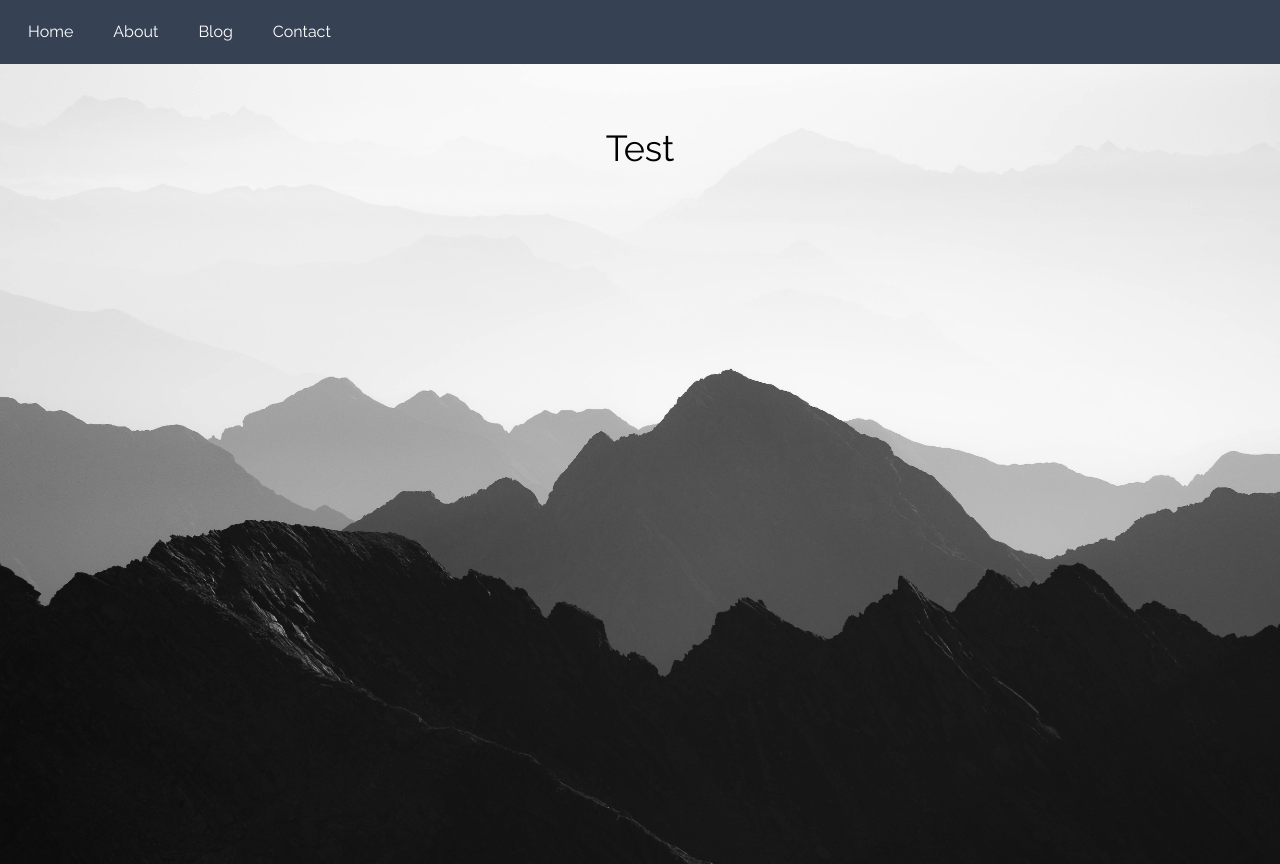
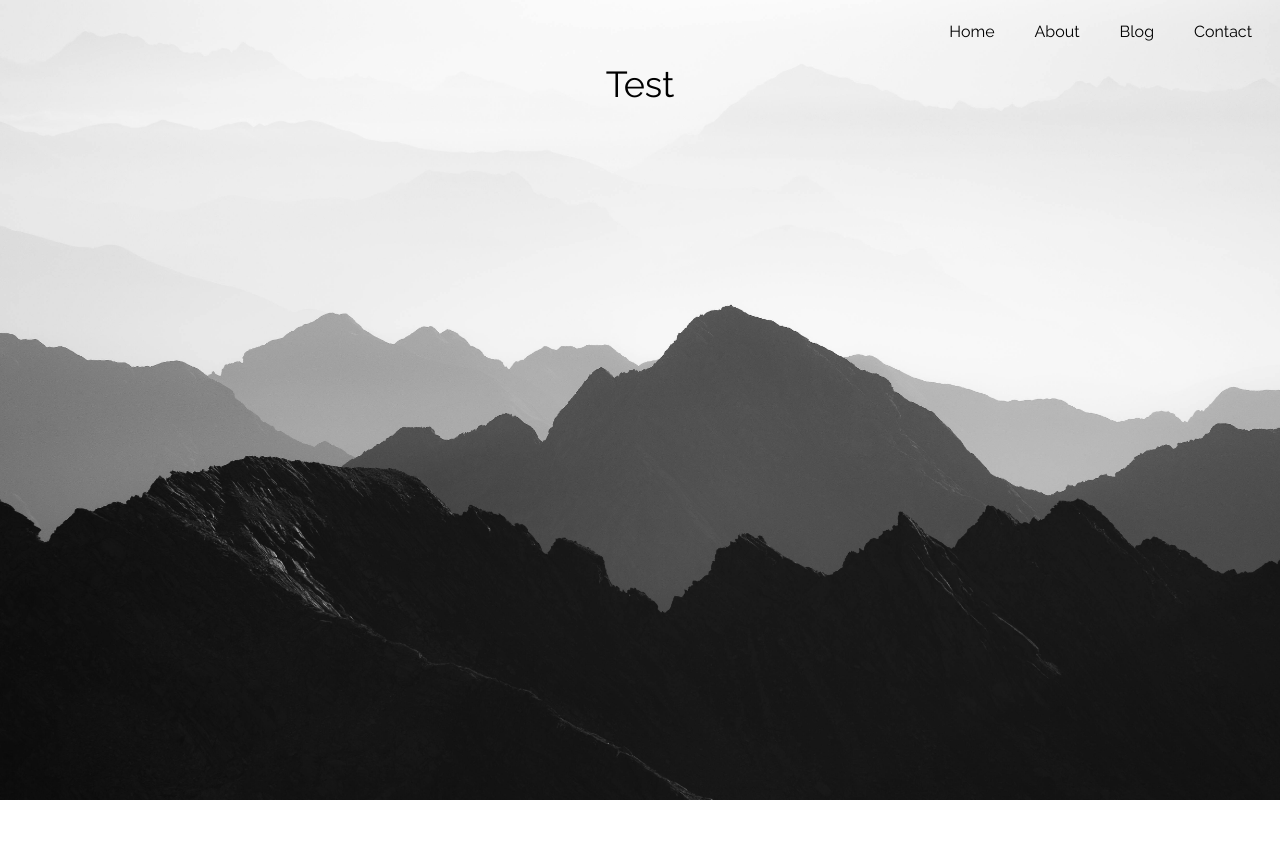
Before and after one commit to Cleg83/cleg83_website, a React (Vite) app in the folder cleg83_website/: page / in a window 1280 px wide. After the commit the page ends 800 px from the top, so only its background shows below. Built offline with nearby package versions, Linux system fonts and the light colour scheme.

Commit message:
Fix navbar to top and make transparent

```diff
--- a/cleg83_website/src/pages/components/Navbar.jsx
+++ b/cleg83_website/src/pages/components/Navbar.jsx
@@ -3,15 +3,15 @@ import { Link } from 'react-router-dom';
 function NavButton({ to, children }) {
   return (
     <Link to={to}>
-      <button className="rounded px-3 py-1 bg-none active:bg-gray-600 hover:bg-gray-500 focus:bg-gray-500 text-white">{children}</button>
+      <button className="rounded px-3 py-1 bg-none active:bg-gray-800 hover:outline-2 hover:outline-gray-200 focus:bg-gray-600">{children}</button>
     </Link>
   );
 }
 
 function Navbar() {
     return (
-      <nav className="bg-gray-700">
-        <div className="w-full p-4 flex gap-4">
+      <nav className="fixed top-0 left-0 w-full z-50 bg-transparent">
+        <div className="p-4 flex gap-4 justify-end">
           <NavButton to="/">Home</NavButton>
           <NavButton to="/about">About</NavButton>
           <NavButton to="/blog">Blog</NavButton>
```
